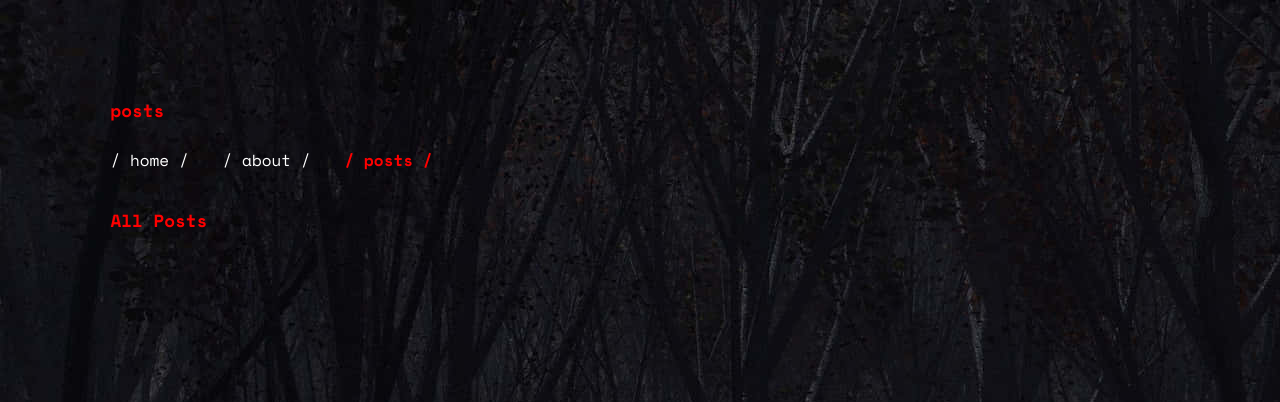
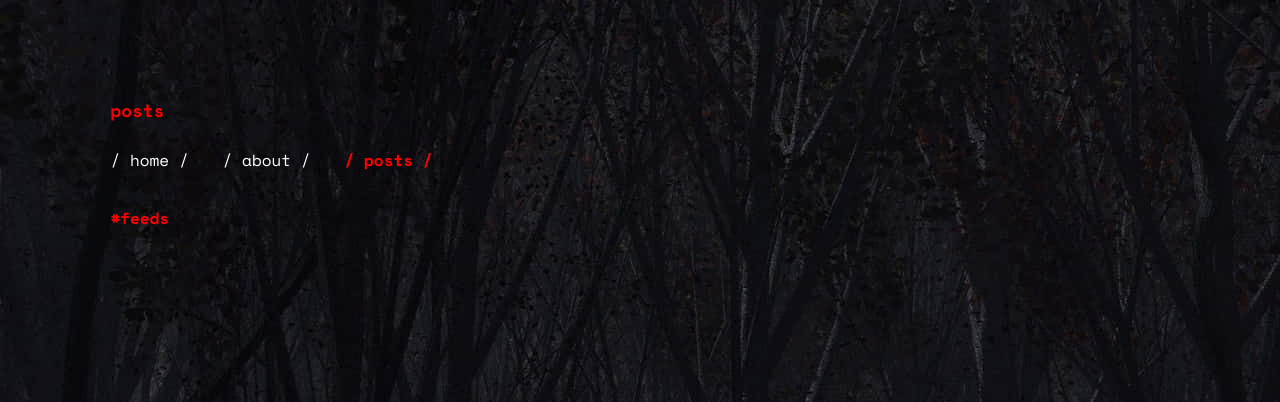
Before and after one commit to azraeldeathangel/azraeldeathangel.github.io, a Jekyll site: the page built from posts.html, in a window 1280 px wide. Shown: the top 402 px of the page. Built offline with Jekyll 4.4.1, drawn with Linux system fonts in a browser that asks for light colours.

Commit message:
Update posts.html

```diff
--- a/posts.html
+++ b/posts.html
@@ -1,16 +1,16 @@
 ---
 layout: default
-title: Posts
-permalink: /posts/
+title: posts
 ---
 
-<h2>All Posts</h2>
-
-<ul>
-  {% for post in site.posts %}
-    <li>
-      <a href="{{ post.url }}">{{ post.title }}</a>
-      <p>{{ post.excerpt }}</p>
-    </li>
-  {% endfor %}
-</ul>
+<section>
+    <h4>#feeds</h4>
+    <ul class="blogs">
+        {% for post in site.posts %}
+            <li class="blog-item">
+                <a href="{{ post.url }}" class="blog-link">{{ post.title }}</a>
+                <p>{{ markdownify }}</p>
+            </li>
+        {% endfor %}
+    </ul>
+</section>
```
